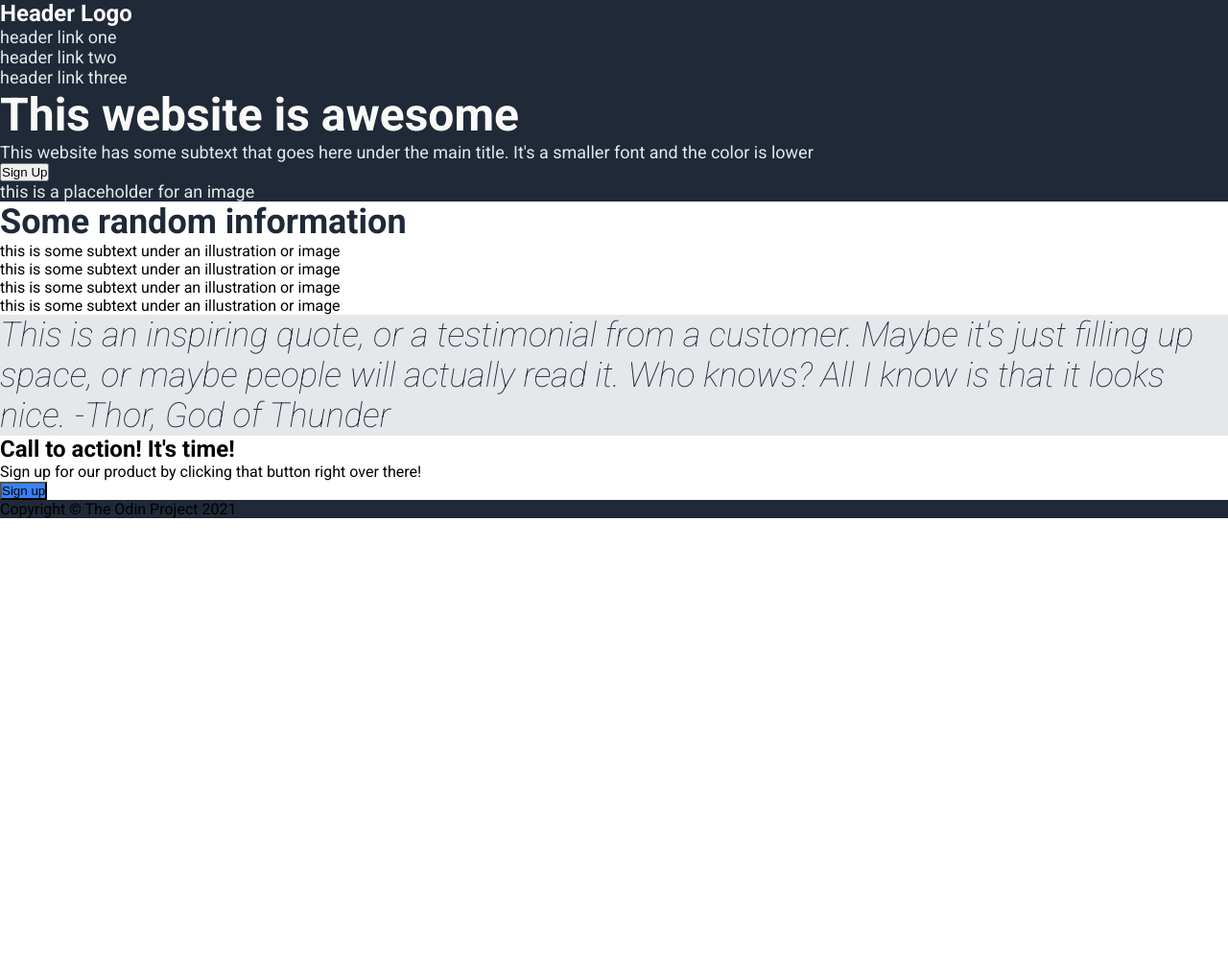
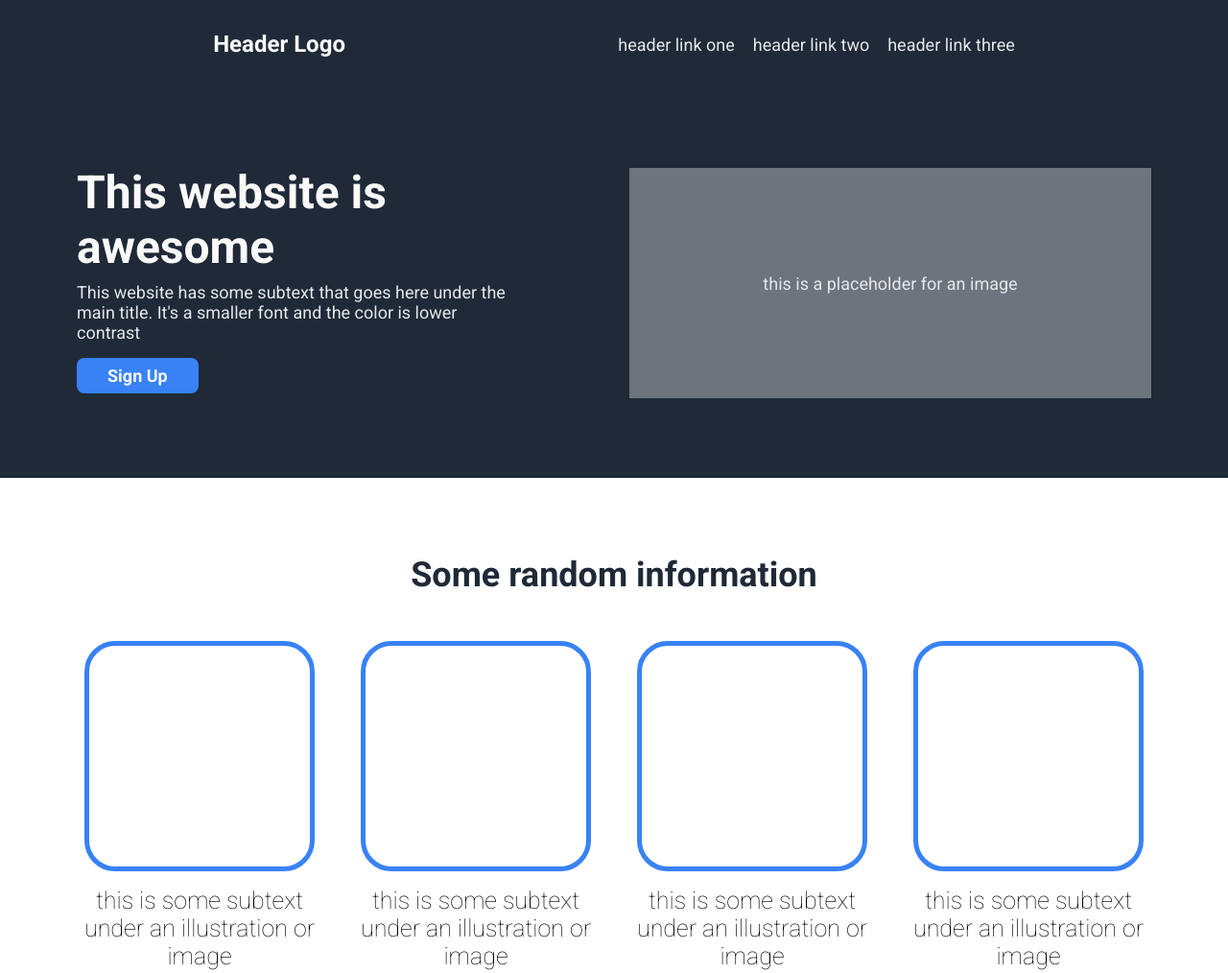
Before and after one commit to Nostalgia-Junkie-00/landing-page, a plain HTML site: page index.html in a window 1280 px wide. Shown: the top 1014 px of the page at 96% size. Before the commit the page ends 800 px from the top, so only its background shows below. Drawn offline with Linux system fonts and the light colour scheme.

Commit message:
Basic structure complete

```diff
--- a/css/styles.css
+++ b/css/styles.css
@@ -3,14 +3,71 @@
     margin: 0;
     padding: 0;
     box-sizing: border-box;
+    font-family: 'Roboto', sans-serif;
 }
 body {
     background-color: white;
-    font-family: 'Roboto', sans-serif;
+    width: 100%;
+    min-height: 100vh;
+    display: flex;
+    flex-direction: column;
+    justify-content: flex-start;
+}
+header, footer {
+    padding: 2rem 5rem;
+}
+header, #hero, footer {
+    background-color: #1f2937;
+}
+/*-- ----------------------- HEADER ----------------------- --*/
+header {
+    display: flex;
+    justify-content: space-around;
+    align-items: center;
+}
+/*-- HEADER LOGO --*/
+#logo {
+    font-size: 24px;
+    color: #F9FAF8;
+}
+/*-- HEADER LIST ITEMS --*/
+ul li{
+    display: inline;
+    list-style: none;
+}
+ul li:not(:last-child) {
+    margin-right: 15px;
+}
+/*-- LINKS --*/
+a {
+    text-decoration: none;
+}
+/*-- ------------------------ MAIN ------------------------ --*/
+main {
+    width: 100%;
+    display: flex;
+    flex-direction: column;
+}
+main section {
+    flex: 1;
+    padding: 5rem;
+    width: 100%;
+}
+/*-- Hero --*/
+#hero {
+    display: flex;
+    justify-content: center;
+    align-items: center;
+    gap: 2rem;
+}
+#hero div {
+    width: 35rem;
 }
 
-header, #hero, footer {
-    background-color: #1f2937;
+#hero p, a, button {
+    font-size: 18px;
+    color: #E5E7EB;
+    margin: 0.5rem 0;
 }
 
 #hero h1 {
@@ -19,29 +76,69 @@ header, #hero, footer {
     color: #F9FAF8;
 }
 
-#hero p, a {
-    font-size: 18px;
-    color: #E5E7EB;
+button {
+    background-color: #3882F6;
+    color: #F9FAF8;
+    font-weight: bold;
+    padding: 0.5rem 2rem;
+    border-radius: 0.5rem;
+    border: none;
 }
-a {
-    text-decoration: none;
+#placeholder {
+    height: 15rem;
+
+    background-color: #6d747d;
+    text-align: center;
+    display: flex;
+    justify-content: center;
+    align-items: center;
 }
-#logo {
-    font-size: 24px;
-    color: #F9FAF8;
+/*-- SECTION 1 --*/
+#section_1 {
+    display: flex;
+    flex-direction: column;
+    justify-content: center;
+    align-items: center;
 }
-#action {
-    background-color: #3882F6;
-}
-
 #section_1 > h1 {
     font-size: 36px;
     font-weight: bolder;
     color: #1f2937;
+    margin-bottom: 3rem;
+}
+#projects {
+    width: 100%;
+    display: flex;
+    justify-content: center;
+    align-items: center;
+    gap: 3rem;
 }
 
+.project {
+    flex: 0 1 15rem;
+    min-width: 10rem;
+    display: flex;
+    flex-direction: column;
+    justify-content: center;
+    align-items: center;
+    text-align: center;
+    font-size: 25px;
+    font-weight: 200;
+}
+.project-img {
+    aspect-ratio: 1 /1;
+    width: 100%;
+    border: 5px solid #3882F6;
+    border-radius: 2rem;
+    margin-bottom: 1rem;
+}
+/*-- SECTION 2 --*/
 #section_2 {
     background-color: #E5E7EB;
+}
+#section_2 div {
+    display: flex;
+    justify-content: center;
 }
 #quote {
     font-size: 36px;
@@ -49,3 +146,35 @@ a {
     font-style: italic;
     color: #1f2937;
 }
+#speaker {
+    display: block;
+    text-align: right;
+    font-weight: bold;
+    font-size: 30px;
+    font-style: normal;
+}
+/*-- SECTION 3 --*/
+#section_3 {
+    display: flex;
+    justify-content: center;
+}
+#section_3 > div {
+    background-color: #3882F6;
+    color: white;
+    display: flex;
+    justify-content: space-around;
+    padding: 2rem 3rem;
+    width: 50%;
+    border-radius: 10px;
+}
+
+#action {
+    border: 2px solid white
+}
+
+/*-- ----------------------- FOOTER ----------------------- --*/
+footer {
+    color: white;
+    display: flex;
+    justify-content: center;
+}
--- a/index.html
+++ b/index.html
@@ -22,37 +22,36 @@
         <!-- MAIN -->
         <main>
             <section id="hero">
-                <div id="hero-content">
                 <div>
-                        <h1>This website is awesome</h1>
+                    <h1>This website is <br>awesome</h1>
                     <p>
-                            This website has some subtext that goes here under the main title.
-                            It's a smaller font and the color is lower
+                        This website has some subtext that goes here under the<br>
+                        main title. It's a smaller font and the color is lower<br>
+                        contrast
                     </p>
                     <button id="hero-btn" class="btn">Sign Up</button>
                 </div>
-                    <div>
+                <div id="placeholder">
                     <p>this is a placeholder for an image</p>
-                    </div>
                 </div>
             </section>
             <section id="section_1">
                 <h1>Some random information</h1>
-                <div>
-                    <article>
-                        <div class="project"></div>
+                <div id="projects">
+                    <article class="project">
+                        <div class="project-img"></div>
                         <p>this is some subtext under an illustration or image</p>
                     </article>
-                    <article>
-                        <div class="project"></div>
+                    <article class="project">
+                        <div class="project-img"></div>
                         <p>this is some subtext under an illustration or image</p>
                     </article>
-                    <article>
-                        <div class="project"></div>
+                    <article class="project">
+                        <div class="project-img"></div>
                         <p>this is some subtext under an illustration or image</p>
                     </article>
-                    <article>
-                        <div class="project"></div>
+                    <article class="project">
+                        <div class="project-img"></div>
                         <p>this is some subtext under an illustration or image</p>
                     </article>
                 </div>
@@ -60,10 +59,11 @@
             <section id="section_2">
                 <div>
                     <p id="quote">
-                        This is an inspiring quote, or a testimonial from a customer.
-                        Maybe it's just filling up space, or maybe people will actually read it.
-                        Who knows? All I know is that it looks nice.
-                        <span>-Thor, God of Thunder</span>
+                        This is an inspiring quote, or a testimonial from a <br>
+                        customer. Maybe it's just filling up space, or maybe <br>
+                        people will actually read it. Who knows? All I know <br>
+                        is that it looks nice. <br>
+                        <span id="speaker">-Thor, God of Thunder</span>
                     </p>
                 </div>
             </section>
```
Also changed, not shown: 1 other file. Lines whose indentation alone changed are shown as unchanged.
